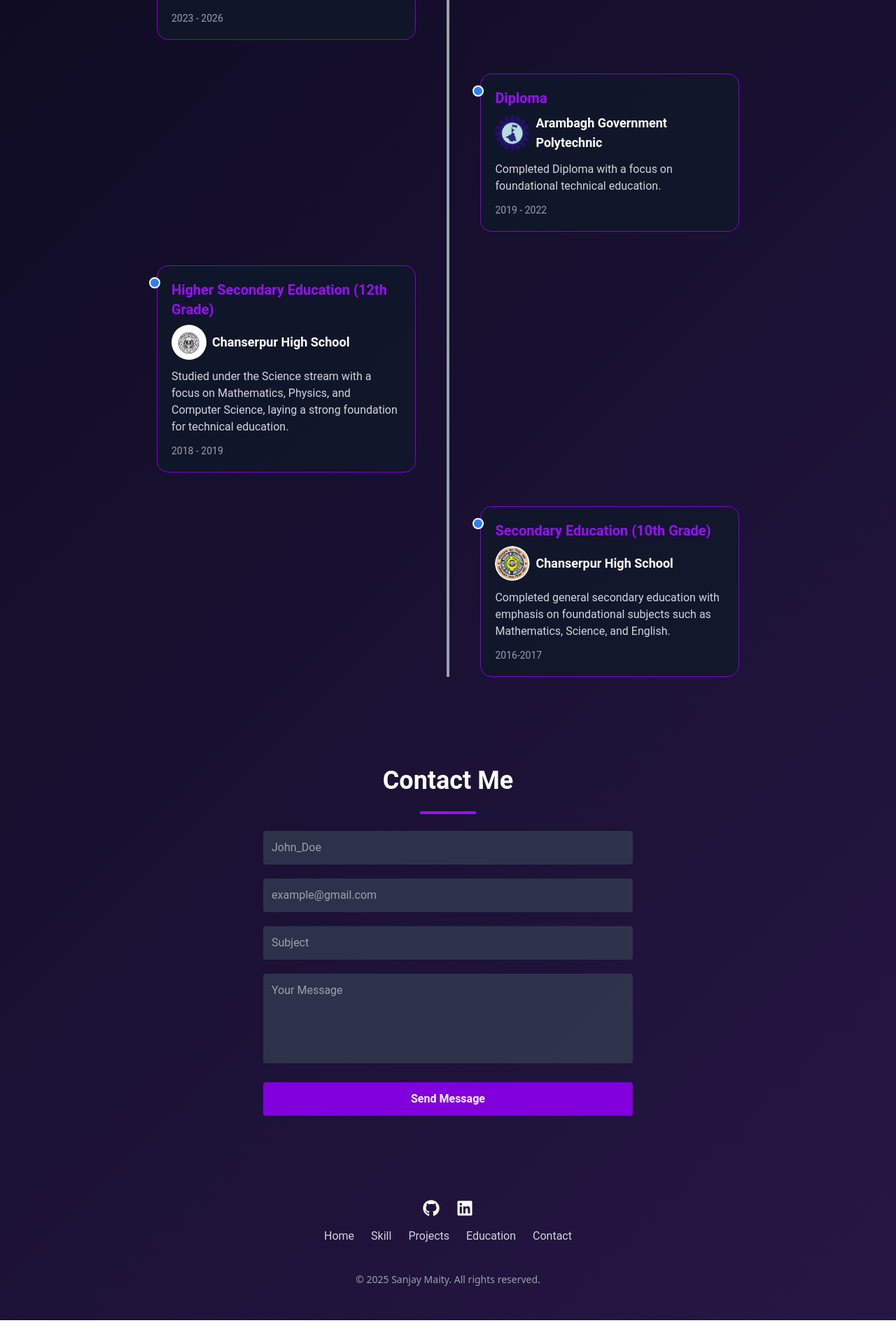
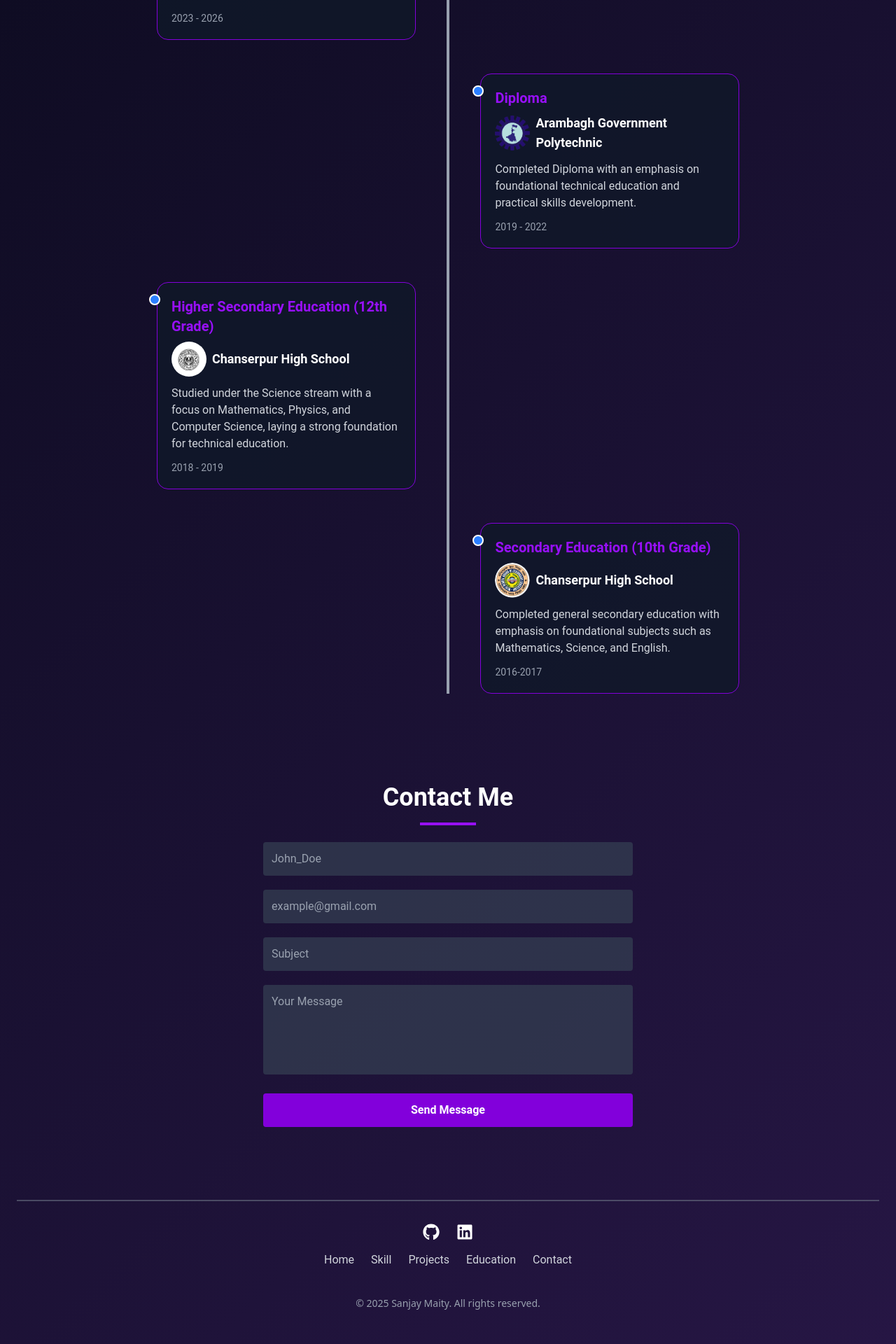
Before and after one commit to SanjayMaity15/portfolio, a React (Vite) app: page / in a window 1280 px wide. Shown: the part 2854-4774 px from the top of the page at 70% size. Before the commit the page ends 4740 px from the top, so only its background shows below. Built offline with nearby package versions, Linux system fonts and the light colour scheme.

Commit message:
minor bugs and changes done

```diff
--- a/src/components/Layout/footer/Footer.jsx
+++ b/src/components/Layout/footer/Footer.jsx
@@ -3,7 +3,7 @@ import { FaGithub, FaLinkedin, FaTwitter } from "react-icons/fa";
 
 const Footer = () => {
 	return (
-		<section className="pt-16">
+		<section className="pt-12">
 			<div className="section-container text-gray-300 py-8 mx-auto px-4 flex flex-col-reverse items-center justify-center gap-4">
 				{/* Center: Navigation Links */}
 				<nav className="flex md:space-x-6 md:flex-row flex-col items-center text-center justify-center">
@@ -53,6 +53,8 @@ const Footer = () => {
 						<FaLinkedin />
 					</a>
 				</div>
+
+				<div className="w-full h-0.5 bg-gray-500/60 mb-4" />
 			</div>
 			{/* Bottom copyright */}
 			<div className="text-center text-gray-400 mb-12 text-sm mt-6">
--- a/src/page/contact/Contact.jsx
+++ b/src/page/contact/Contact.jsx
@@ -61,7 +61,7 @@ const Contact = () => {
 	return (
 		<section className="pt-[80px]">
 			<div className="section-container text-white">
-				<h3 className="text-4xl font-semibold text-center mb-6 mt-4">
+				<h3 className="text-4xl font-semibold text-center mb-4 mt-4">
 					Contact Me
 				</h3>
 				<div className="h-1 w-20 m-auto mt-3  bg-purple-600" />
--- a/src/utils/education.js
+++ b/src/utils/education.js
@@ -20,7 +20,7 @@ export const educationData = [
 		institute: "Arambagh government polytechnic",
 		year: "2019 - 2022",
 		description:
-			"Completed Diploma with a focus on foundational technical education.",
+			"Completed Diploma with an emphasis on foundational technical education and practical skills development.",
 	},
 	{
 		id: 3,
```
